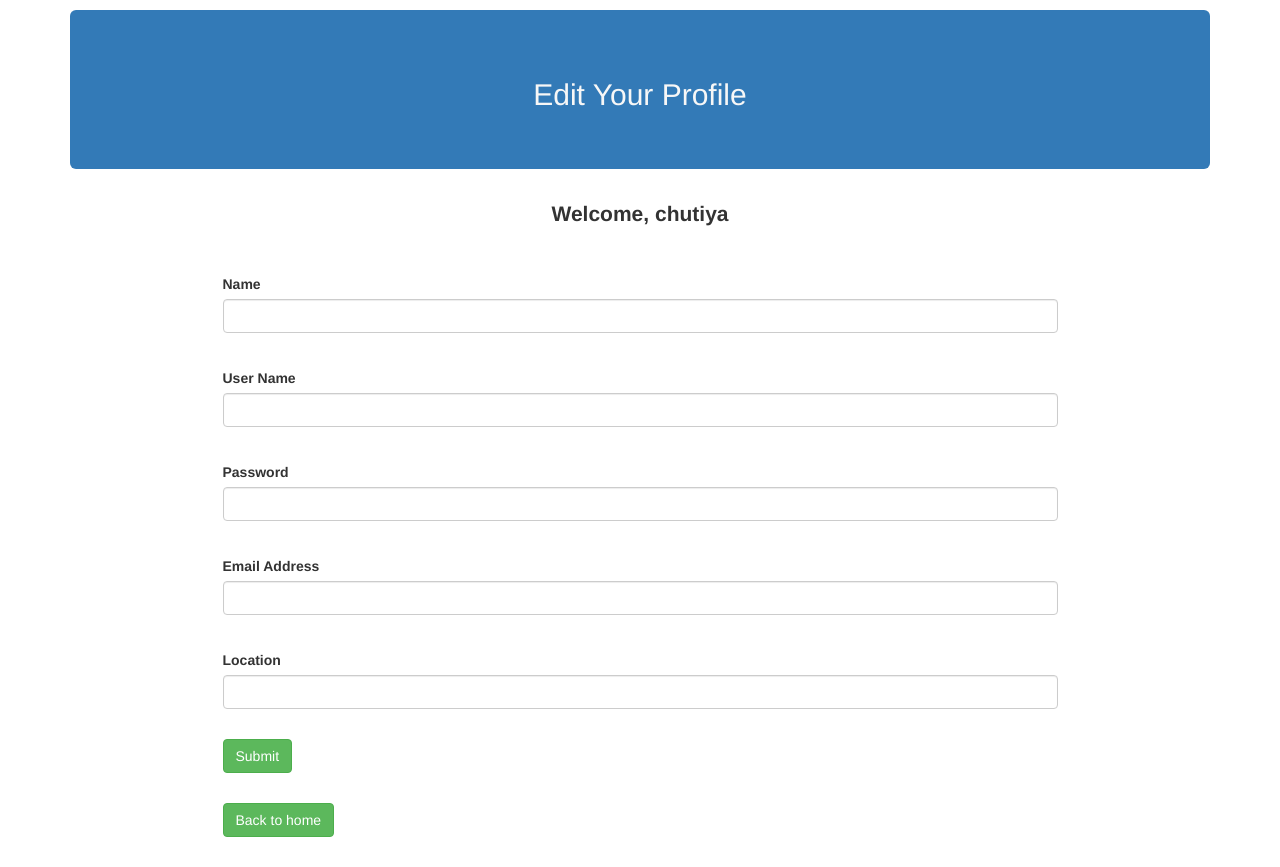
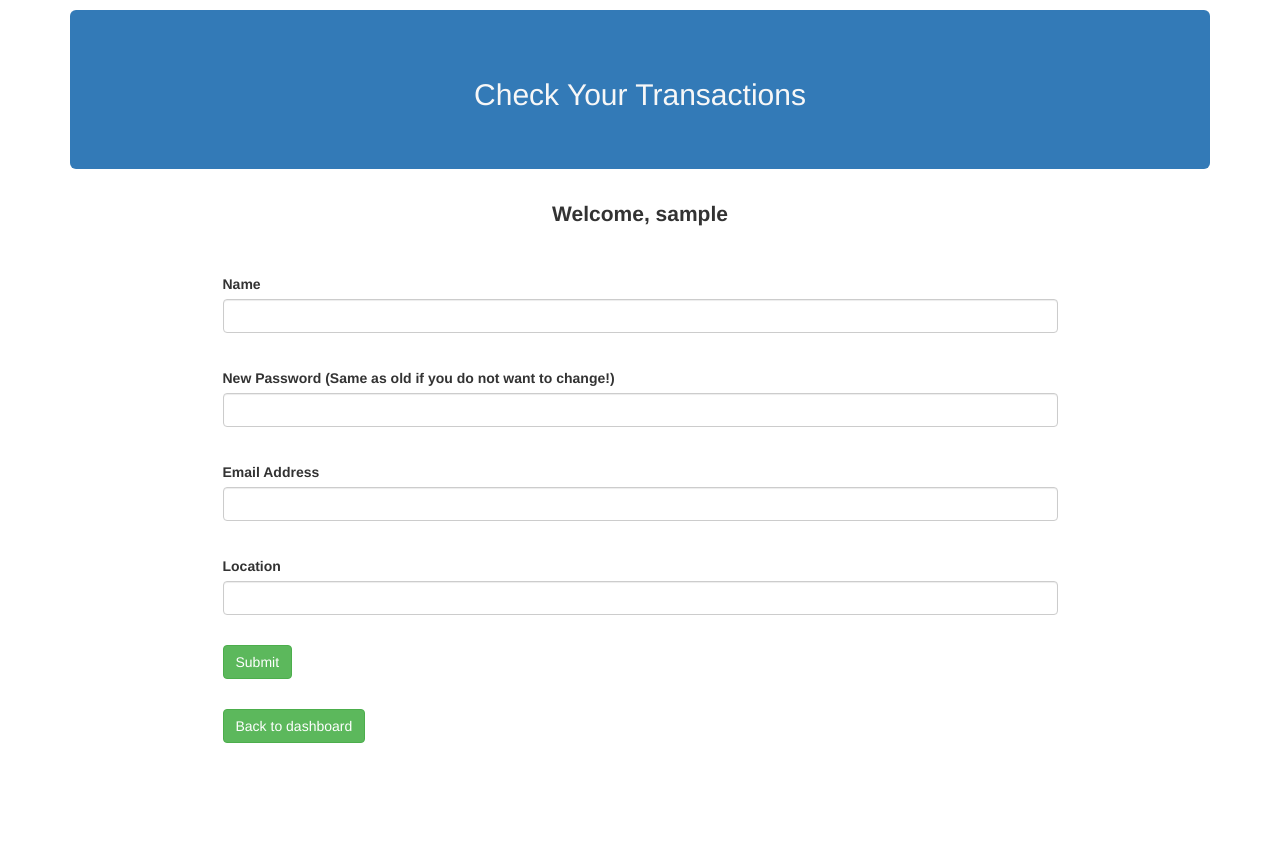
Before and after one commit to Abhipanda4/cs315Proj, a PHP site: page /edit_profile.php in a window 1280 px wide. After the commit the page ends 743 px from the top, so only its background shows below. Run offline with PHP 8.4, Linux system fonts and the light colour scheme; the visitor is signed in with stand-in values (Sample User, id 1).

Commit message:
users done

```diff
--- a/edit_profile.php
+++ b/edit_profile.php
@@ -3,63 +3,26 @@
 
   <?php include "templates/header.php"; ?>
   <?php
-    // if (!isset($_SESSION)) {
-    //   header("Location: login.php");
-    // }
+    session_start();
+    if (!isset($_SESSION)) {
+      header("Location: users_login.php");
+    }
   ?>
-  <?php if (isset($_POST['submit'])) {
-  	require "common.php";
-    require "config.php";
-
-    try {
-      $connection = new PDO($dsn, $username, $password, $options);
-      // insert new user code will go here
-
-      $new_user = array(
-        "name" => $_POST['name'],
-        "username"  => $_POST['username'],
-        "email"     => $_POST['email'],
-        "password"  => hash('sha256', escape($_POST["password"])),
-        "location"  => $_POST['location']
-      );
-
-      $sql = sprintf(
-              "INSERT INTO %s (%s) values (%s)",
-              "users",
-              implode(", ", array_keys($new_user)),
-              ":" . implode(", :", array_keys($new_user))
-      );
-
-      $statement = $connection->prepare($sql);
-      $statement->execute($new_user);
-    } catch(PDOException $error) {
-      echo $error->getMesspassword();
-    }
-  } ?>
-
-
-  <?php if (isset($_POST['submit']) && $statement) { ?>
-  	<blockquote><?php echo $_POST['name']; ?> successfully added.</blockquote>
-  <?php } ?>
-
-  <?php $username = "chutiya"; ?>
+  <?php $user = $_SESSION["username"]; ?>
+     <body>
         <div class="container main-body">
                 <div class="jumbotron text-center" style="background-color: #337ab7 !important; color: #f7f7f7">
-  		<h2> Edit Your Profile </h2>
+                        <h2> Check Your Transactions</h2>
                 </div>
-    <div class="welcome-msg"> Welcome, <?php echo $username; ?> </div>
+      <div class="welcome-msg"> Welcome, <?php echo $user; ?> </div>
       <form method="post">
   		<div class="form-input">
   			<label for="name">Name</label>
   			<input type="text" name="name" id="name" class="form-control">
   		</div>
   		<div class="form-input">
-  			<label for="username">User Name</label>
-  			<input type="text" name="username" id="username" class="form-control">
-  		</div>
-  		<div class="form-input">
-  			<label for="password">Password</label>
-  			<input type="text" name="password" id="password" class="form-control">
+  			<label for="password">New Password (Same as old if you do not want to change!)</label>
+  			<input type="password" name="password" id="password" class="form-control">
   		</div>
   		<div class="form-input">
   			<label for="email">Email Address</label>
@@ -73,8 +36,45 @@
   			<input type="submit" name="submit" value="Submit" class="btn btn-success">
   		</div>
 	</form>
+	<?php
+        require "common.php";
+        require "config.php";
+        if (isset($_POST['submit'])) {
+          $connection = new PDO($dsn, $username, $password, $options);
+//          $connection = mysqli_connect($host, $username, $password);
+//                               $select_db = mysqli_select_db($connection, $dbname);
+		$new_password = hash('sha256',escape($_POST["password"]));
+		$email  =  $_POST["email"];
+		$location = $_POST["location"];
+		$name = $_POST["name"];
+                $sql = "UPDATE users
+			SET name = :name, username = :user, email = :email, password = :new_password, location = :location
+			WHERE username = :user";
+                $statement = $connection->prepare($sql);
+                $statement->bindParam(':user', $user, PDO::PARAM_STR);
+		$statement->bindParam(':name', $name, PDO::PARAM_STR);
+                $statement->bindParam(':email', $email, PDO::PARAM_STR);
+                $statement->bindParam(':new_password', $new_password, PDO::PARAM_STR);
+                $statement->bindParam(':location', $location, PDO::PARAM_STR);
+                $statement->execute();
+	  if ($statement->rowCount() ? true : false) {
+     		 echo '<div class="alert alert-success col-md-10 col-md-offset-1">',
+              		'<strong>Profile successfully updated.</strong>',
+            		'</div>';
+    			} else {
+      		echo '<div class="alert alert-danger col-md-10 col-md-offset-1">',
+        	        '<strong>That did not work! Did you write your old password correctly ??</strong></a>',
+              		'</div>';
+    			}
+
+        }
+
+      ?>
+
+
   		<div class="form-input">
-  		<a href="index.php" type="button" class="btn btn-success">Back to home</a>
+  			<a href="dashboard.php" type="button" class="btn btn-success">Back to dashboard</a>
 		</div>
-  </div>
-  <?php include "templates/footer.php"; ?>
+
+  </body>
+</html>
```
Lines whose indentation alone changed are shown as unchanged.
